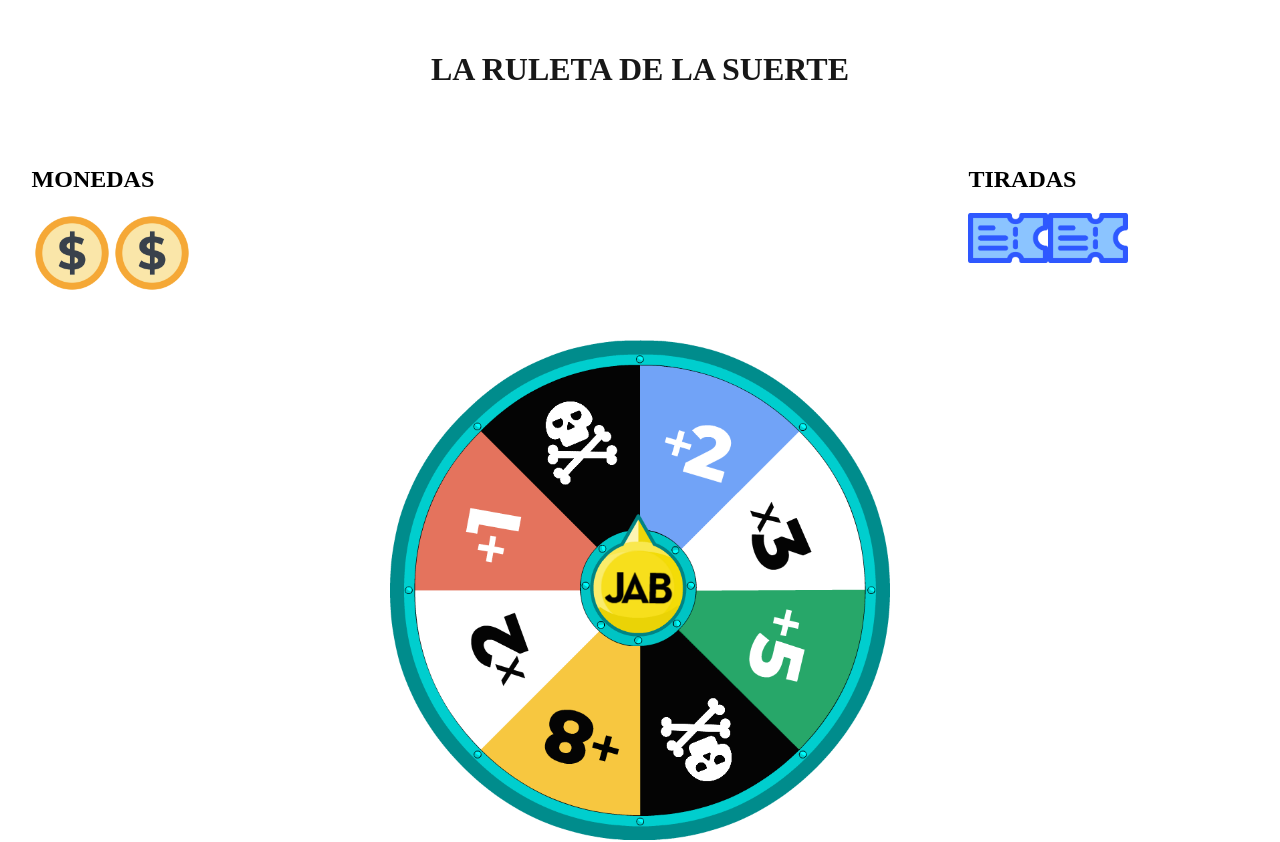
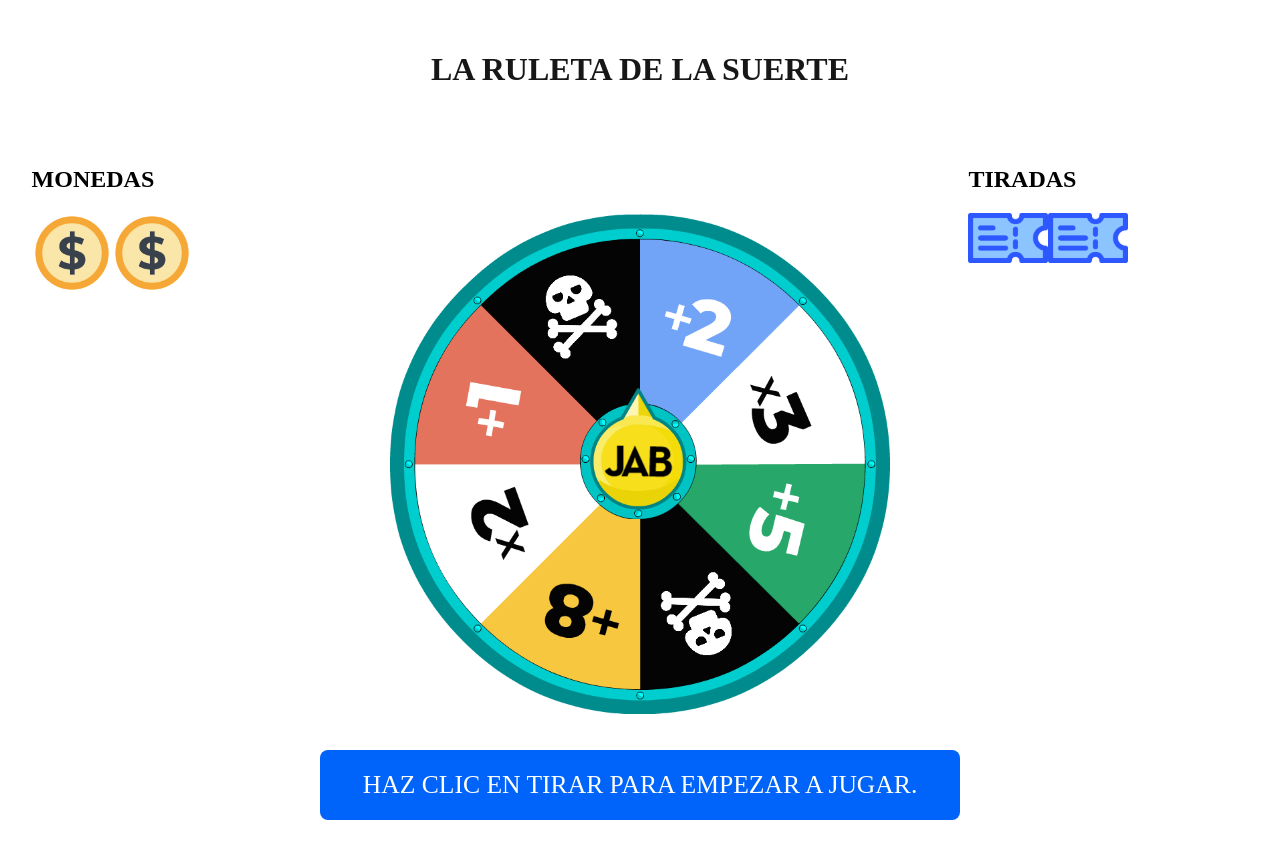
Before and after one commit to JMT79/Ruleta_de_la_suerte_REACT, a React (Vite) app: page / in a window 1280 px wide. Shown: the top 842 px of the page. Built offline with nearby package versions, Linux system fonts and the light colour scheme.

Commit message:
Update index.css

```diff
--- a/src/index.css
+++ b/src/index.css
@@ -8,7 +8,7 @@
 }
 .contenedor {
   position: relative;
-  margin: 20% auto 0;
+  margin: 10% auto 0;
   text-align: center;
   width: 720px;
 }
```
